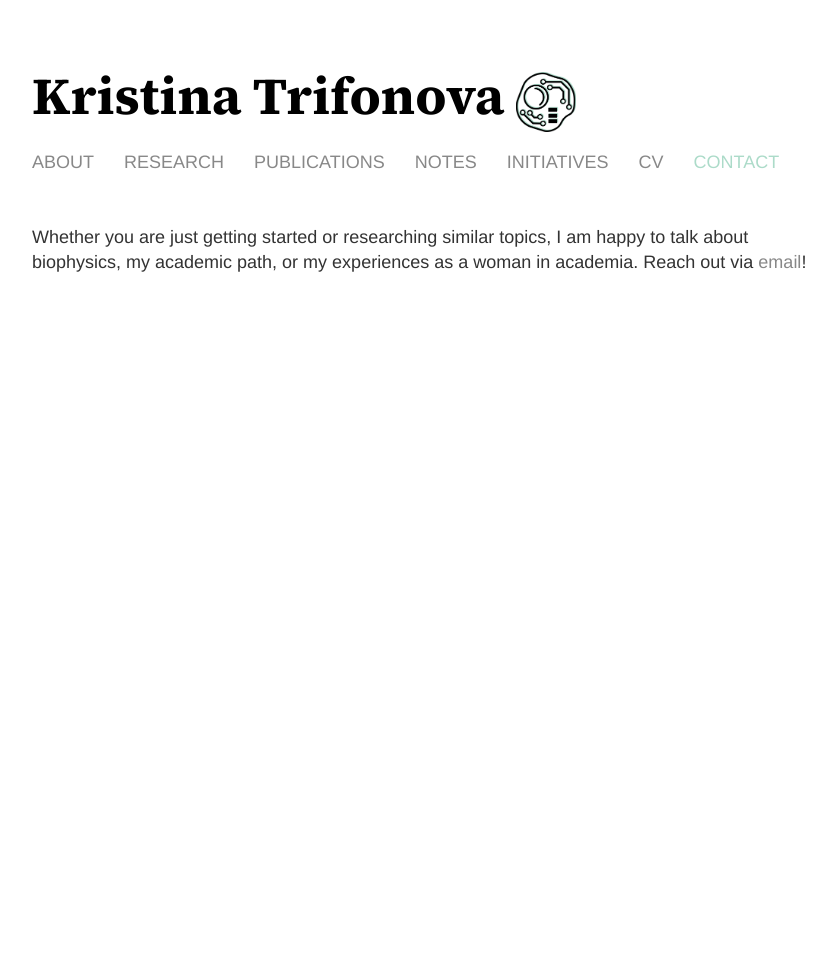
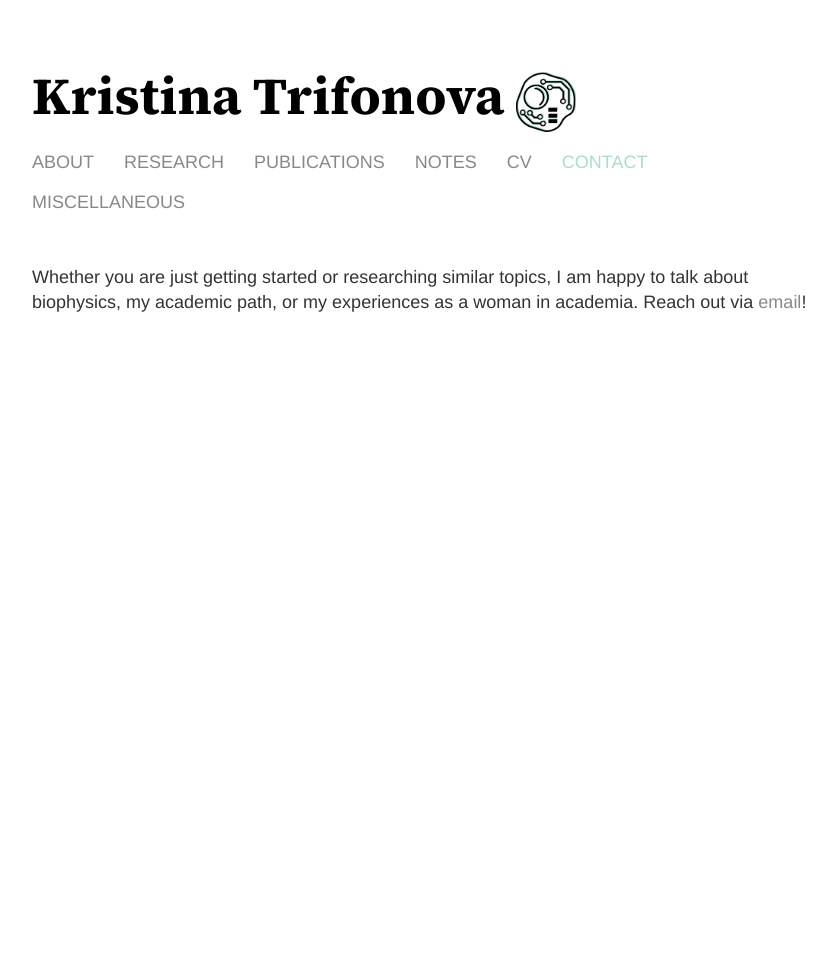
Before and after one commit to k-trifonova/k-trifonova.github.io, a Jekyll site: the page built from contact/index.html, in a window 1280 px wide. Shown: the whole page, without its empty margins (208-1044 px from the left). Built offline with Jekyll 4.4.1, drawn with Linux system fonts in a browser that asks for light colours.

Commit message:
added misc

```diff
--- a/contact/index.html
+++ b/contact/index.html
@@ -8,9 +8,9 @@
 		<li><a href="/research">RESEARCH</a></li>
 		<li><a href="/publications">PUBLICATIONS</a></li>
 		<li><a href="/notes">NOTES</a></li>
-		<li><a href="/initiatives">INITIATIVES</a></li>
 		<li><a href="/CV_Trifonova.pdf" target="_blank">CV</a></li>
 		<li><a id="contact" class="active" href="/contact">CONTACT</a></li>
+		<li><a href="/miscellaneous">MISCELLANEOUS</a></li>
 	</ul>
 </nav>
 	<div class="contact">
```
